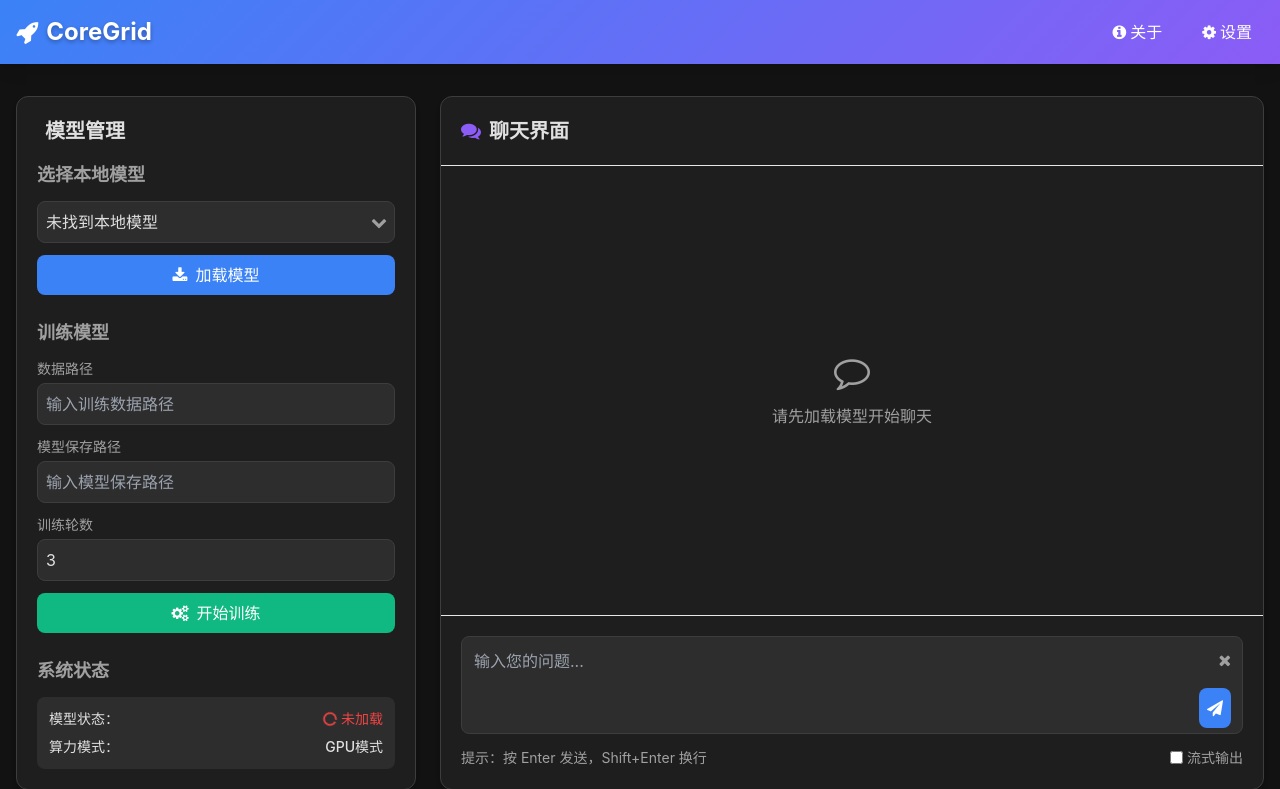
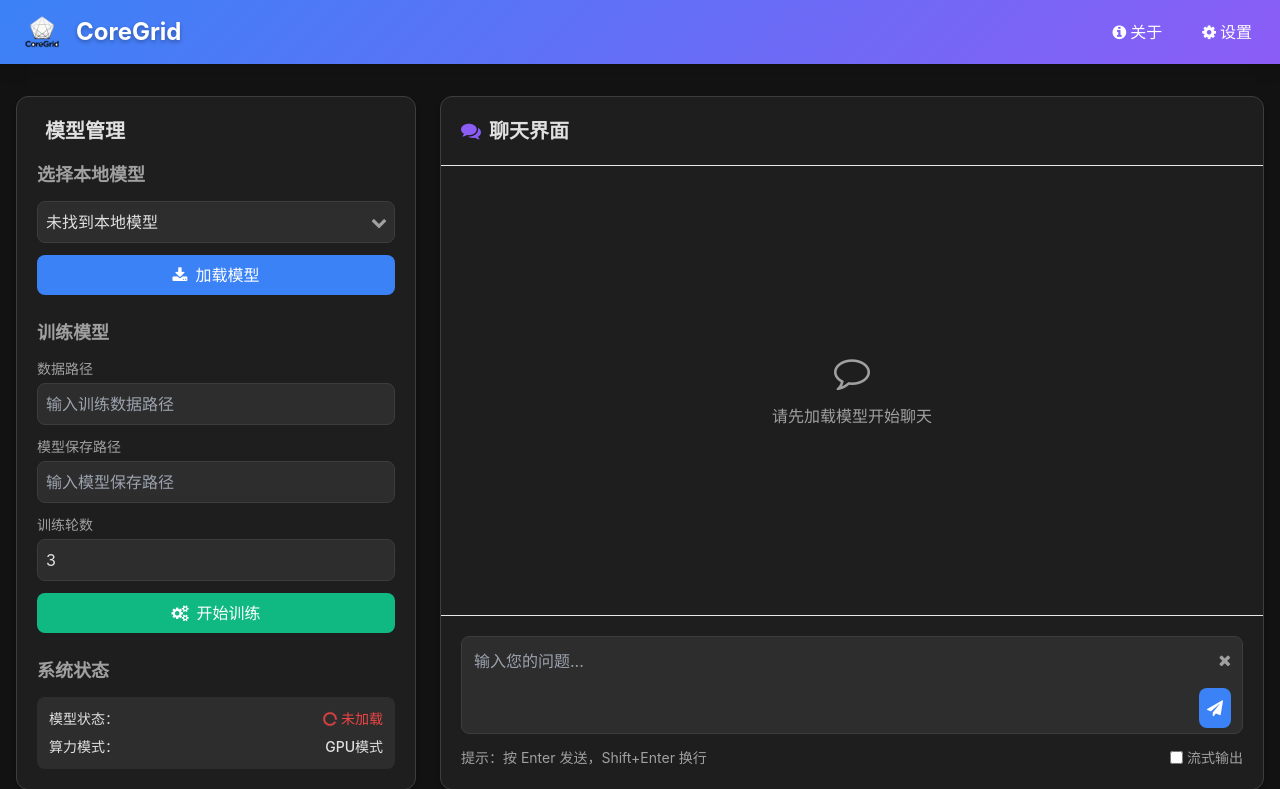
Before and after one commit to pref-mail/llm-chat, a Flask app: page / in a window 1280 px wide. Shown: the top 789 px of the page. Run offline with Flask 3, Linux system fonts and the light colour scheme; data that the repository does not hold is empty; some libraries are stand-ins or nearby versions.

Commit message:
修改logo

```diff
--- a/templates/index.html
+++ b/templates/index.html
@@ -67,7 +67,8 @@
     <header class="bg-gradient-primary text-white shadow-lg">
         <div class="container mx-auto px-4 py-4 flex justify-between items-center">
             <div class="flex items-center space-x-2">
-                <i class="fa fa-rocket text-2xl"></i>
+                <!-- <i class="fa fa-rocket text-2xl"></i> -->
+                <img src="{{ url_for('static', filename='imgs/logo1.png') }}" alt="CoreGrid Logo" class="h-8 w-auto">
                 <h1 class="text-xl md:text-2xl font-bold text-shadow">CoreGrid</h1>
             </div>
             <div class="hidden md:flex space-x-4">
```
Also changed, not shown: static/imgs/logo1.png (added).
